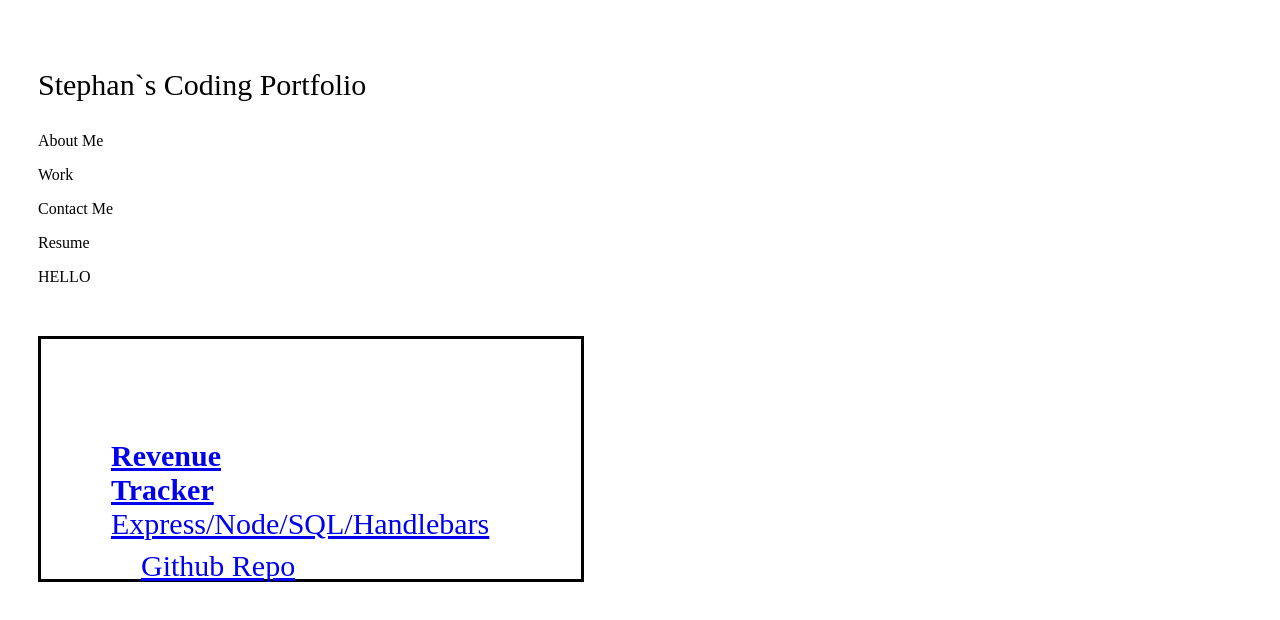
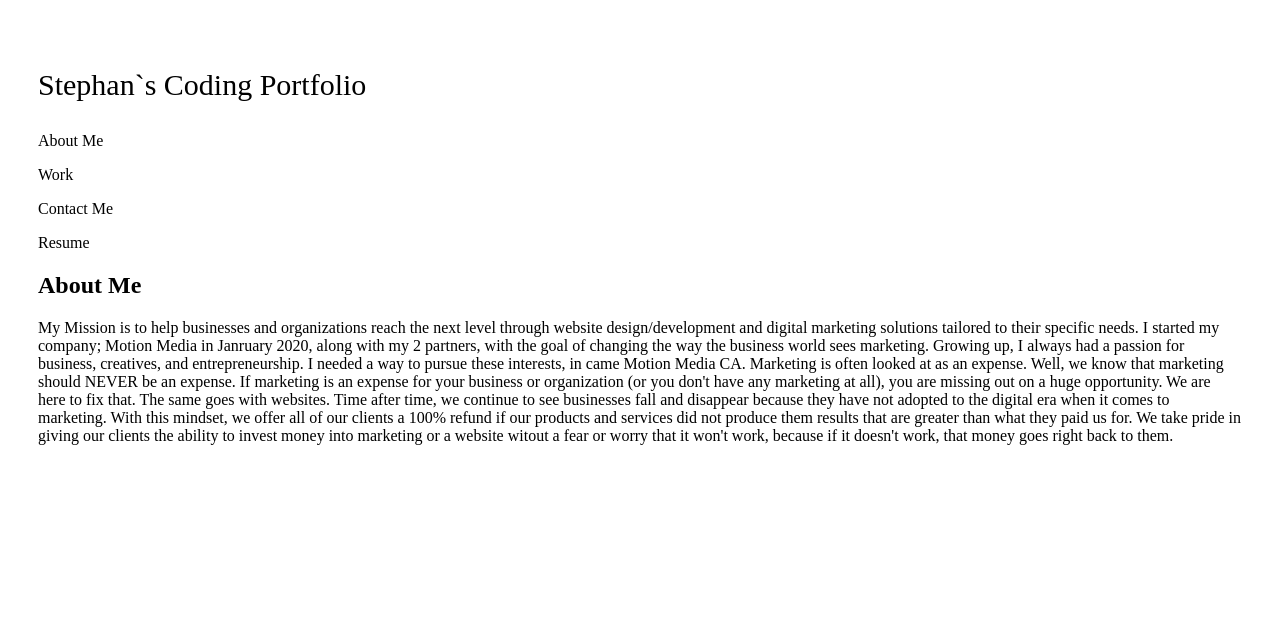
Before and after one commit to Stephan311/Steph-s-REACT-Portfolio, a React (Create React App) app in the folder 01-homework/: page / in a window 1280 px wide. Both pictures are taken after a click on the element "About Me". Shown: the top 620 px of the page. Built offline with nearby package versions, Linux system fonts and the light colour scheme.

Commit message:
Created about component

```diff
--- /dev/null
+++ b/01-homework/src/components/About.js
@@ -0,0 +1,25 @@
+import React from 'react';
+
+function About() {
+
+
+  return  (
+<div className='about'>
+<section>
+
+    <h2>About Me</h2>
+    <p>
+    My Mission is to help businesses and organizations reach the next level through website design/development and digital marketing solutions tailored to their specific needs.
+    I started my company; Motion Media in Janruary 2020, along with my 2 partners, with the goal of changing the way the business world sees marketing.
+    Growing up, I always had a passion for business, creatives, and entrepreneurship. I needed a way to pursue these interests, in came Motion Media CA.
+    Marketing is often looked at as an expense. Well, we know that marketing should NEVER be an expense. If marketing is an expense for your business or organization (or you don't have any marketing at all), you are missing out on a huge opportunity. We are here to fix that. The same goes with websites.
+    Time after time, we continue to see businesses fall and disappear because they have not adopted to the digital era when it comes to marketing.
+    With this mindset, we offer all of our clients a 100% refund if our products and services did not produce them results that are greater than what they paid us for.
+    We take pride in giving our clients the ability to invest money into marketing or a website witout a fear or worry that it won't work, because if it doesn't work, that money goes right back to them.
+    </p>
+</section>
+
+  </div>
+  )};
+
+export default About;
--- a/01-homework/src/components/Header.js
+++ b/01-homework/src/components/Header.js
@@ -1,5 +1,6 @@
 import React, { useState } from 'react';
 import Project from './Project';
+import About from './About'
 
 // TODO: Add a comment explaining what a react component is
 // Components are responsible for rendering some part of an application's UI.
@@ -20,6 +21,11 @@ function Header() {
     console.log('hello')
 }
 
+const AboutCLick = () => {
+  setHello(About)
+  console.log('hello')
+}
+
 
 
 
@@ -31,8 +37,8 @@ function Header() {
   <div className = "container" style={navStyle}>
   <p style={{marginTop: '30px', fontSize: 30}}>{text}</p>
   <div style={{marginLeft: '0%'}}>
-   <p onClick={linkCLick}>{links}</p>
-   <p style={linkstyle}>{work}</p>
+   <p onClick={AboutCLick} >{links}</p>
+   <p onClick={linkCLick} style={linkstyle}>{work}</p>
    <p style={linkstyle}>{contact}</p>
    <p style={linkstyle} >{resume}</p>
    {hello}
```
Also changed, not shown: 01-homework/src/components/Project.js (+0 -8 lines).
